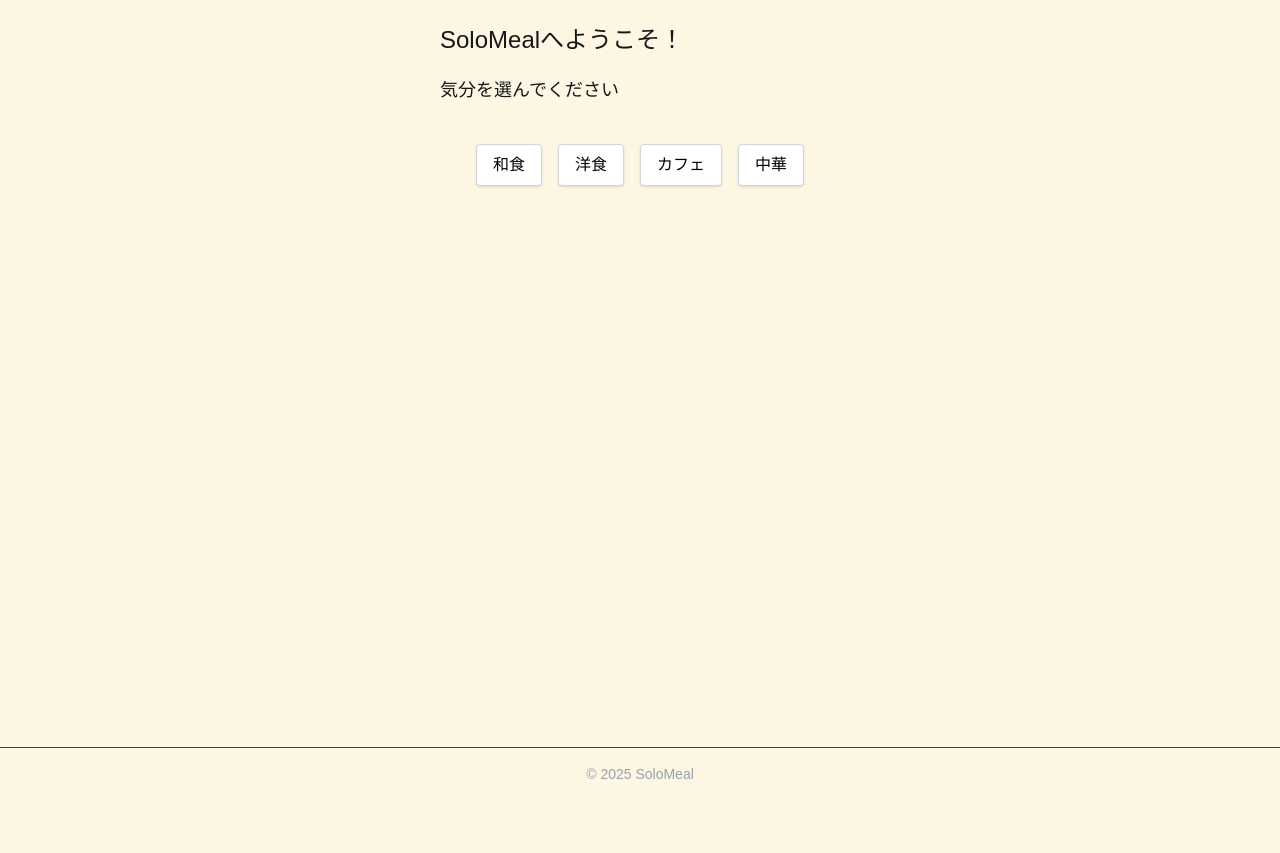
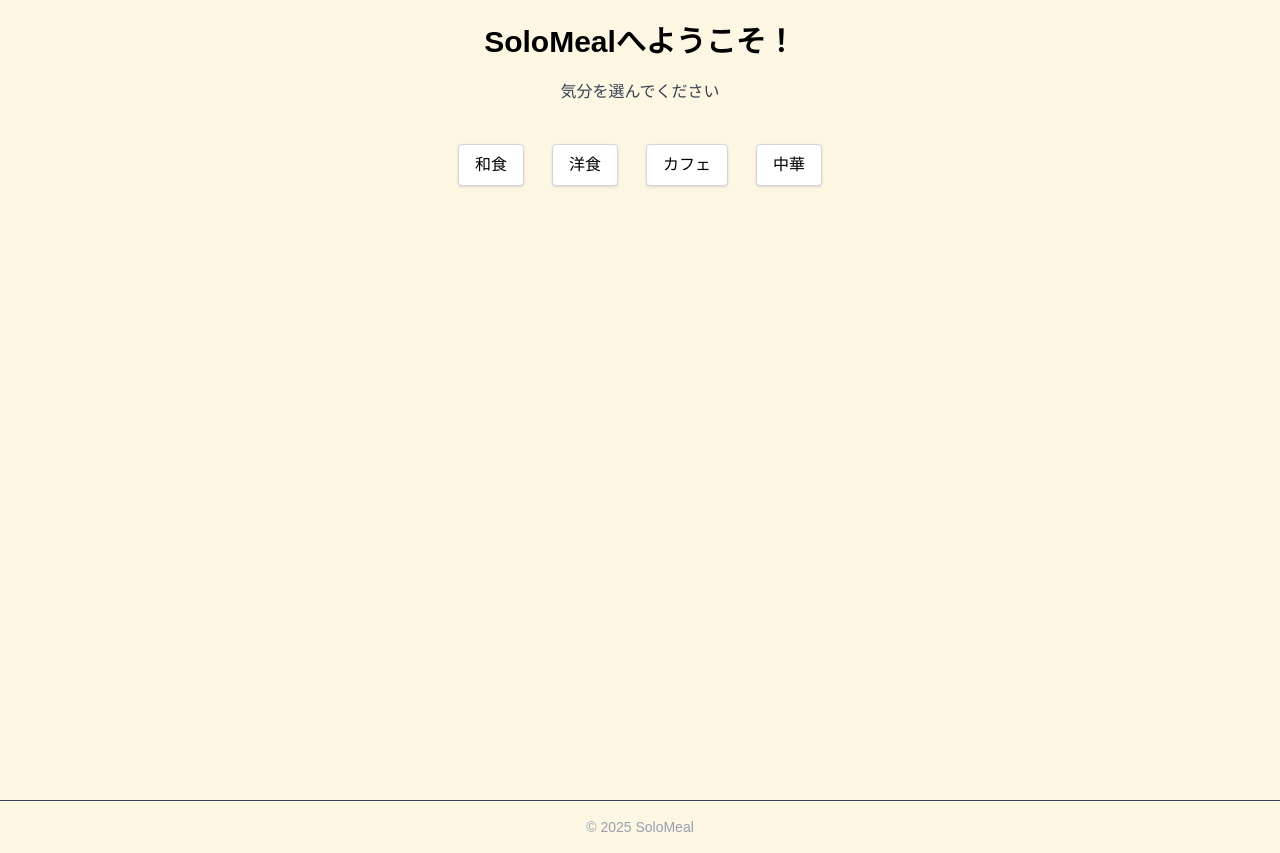
Before and after one commit to yt-catpaw/solo-meal-frontend, a Next.js app: page / in a window 1280 px wide. Before the commit the page ends 800 px from the top, so only its background shows below. Built offline with nearby package versions, Linux system fonts and the light colour scheme.

Commit message:
ベージュの背景色に合わせて変更

```diff
--- a/src/app/page.tsx
+++ b/src/app/page.tsx
@@ -18,11 +18,11 @@
   };
 
   return (
-    <div className="p-6 max-w-md mx-auto">
-      <h1 className="text-2xl mb-5">SoloMealへようこそ！</h1>
-      <p className="text-lg mb-8">気分を選んでください</p>
+    <div className="p-6 max-w-md mx-auto text-center min-h-screen text-black">
+      <h1 className="text-3xl font-bold mb-5">SoloMealへようこそ！</h1>
+      <p className="text-base text-gray-700 mb-8">気分を選んでください</p>
 
-      <div className="mt-5 flex flex-col md:flex-row justify-center items-center">
+      <div className="mt-8 flex flex-col md:flex-row justify-center items-center gap-3">
         {moods.map((label) => (
           <MoodButton
             key={label}
```
